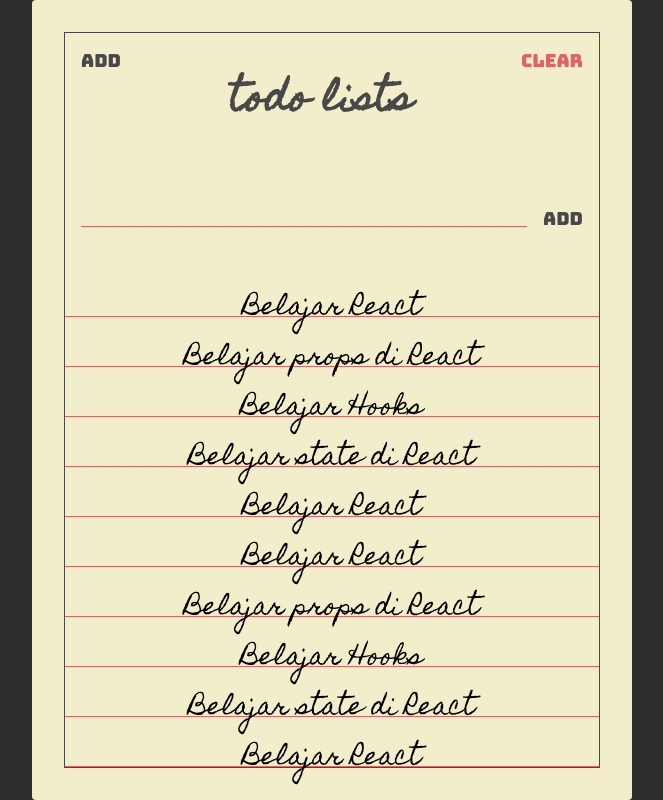
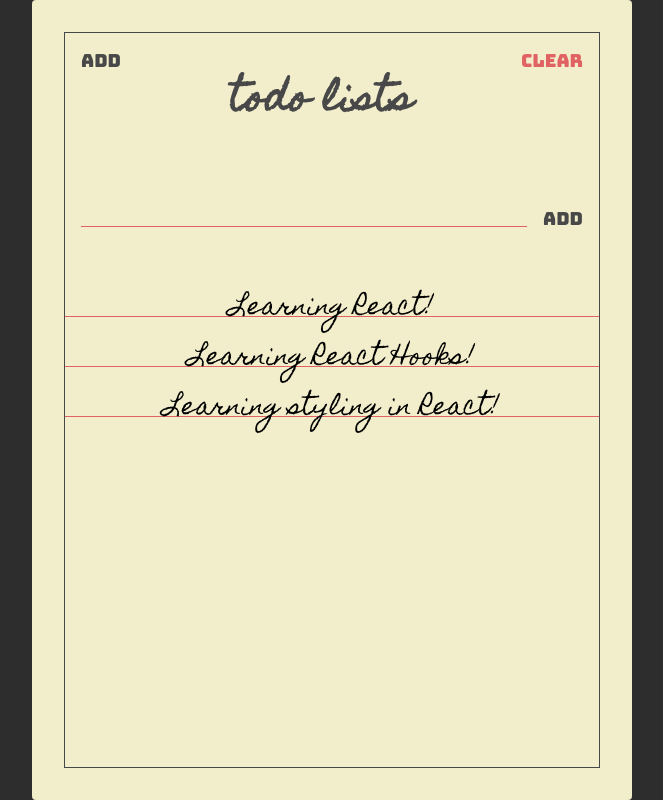
Before and after one commit to thoriqr/react-todolist, a React (Create React App) app: page / in a window 1280 px wide. Shown: the whole page, without its empty margins (308-971 px from the left). Built offline with nearby package versions, Linux system fonts and the light colour scheme.

Commit message:
merefactor todos dan todolist component

```diff
--- a/src/components/Todos.jsx
+++ b/src/components/Todos.jsx
@@ -1,41 +1,9 @@
 import React from "react";
+import PropTypes from "prop-types";
 
 import Todo from "./Todo";
 
-const Todos = () => {
-  const todos = [
-    {
-      text: "Belajar React"
-    },
-    {
-      text: "Belajar props di React"
-    },
-    {
-      text: "Belajar Hooks"
-    },
-    {
-      text: "Belajar state di React"
-    },
-    {
-      text: "Belajar React"
-    },
-    {
-      text: "Belajar React"
-    },
-    {
-      text: "Belajar props di React"
-    },
-    {
-      text: "Belajar Hooks"
-    },
-    {
-      text: "Belajar state di React"
-    },
-    {
-      text: "Belajar React"
-    }
-  ];
-
+const Todos = ({ todos }) => {
   return (
     <section className="todos">
       {todos.map((todo) => {
@@ -45,4 +13,12 @@
   );
 };
 
+Todos.propTypes = {
+  todos: PropTypes.arrayOf(
+    PropTypes.shape({
+      text: PropTypes.string
+    })
+  )
+};
+
 export default Todos;
--- a/src/pages/TodoList.jsx
+++ b/src/pages/TodoList.jsx
@@ -1,4 +1,4 @@
-import React from "react";
+import React, { useState } from "react";
 
 import Paper from "../components/Paper";
 import Header from "../components/Header";
@@ -6,11 +6,17 @@
 import Todos from "../components/Todos";
 
 const TodoList = () => {
+  const [todos, setTodos] = useState([
+    { text: "Learning React!" },
+    { text: "Learning React Hooks!" },
+    { text: "Learning styling in React!" }
+  ]);
+
   return (
     <Paper>
       <Header />
       <TodoForm />
-      <Todos />
+      <Todos todos={todos} />
     </Paper>
   );
 };
```
